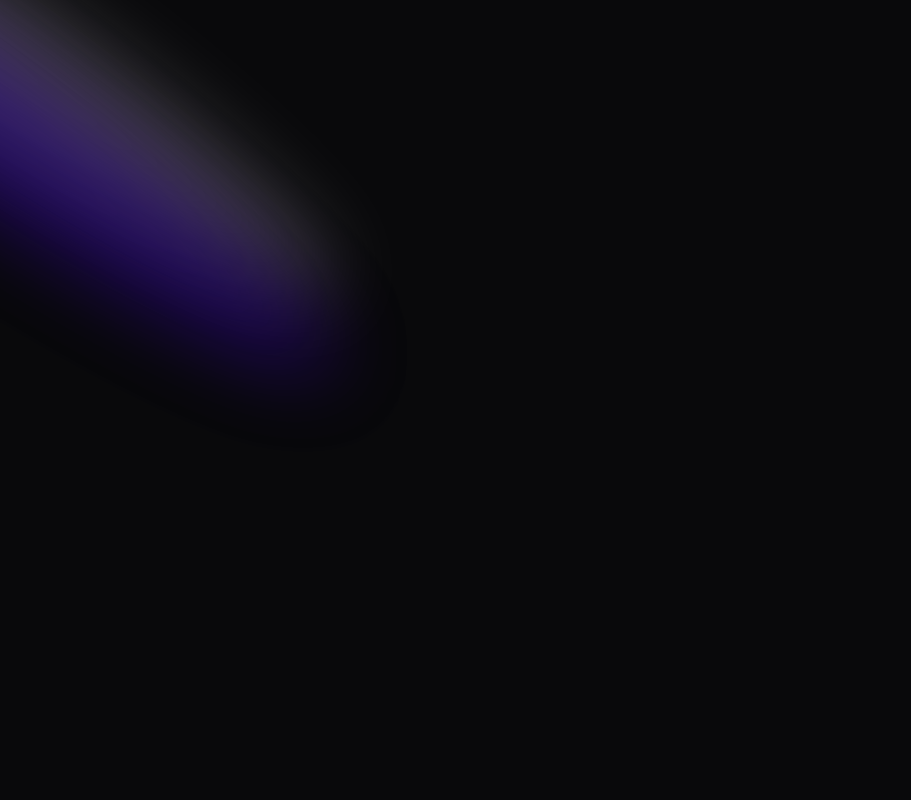
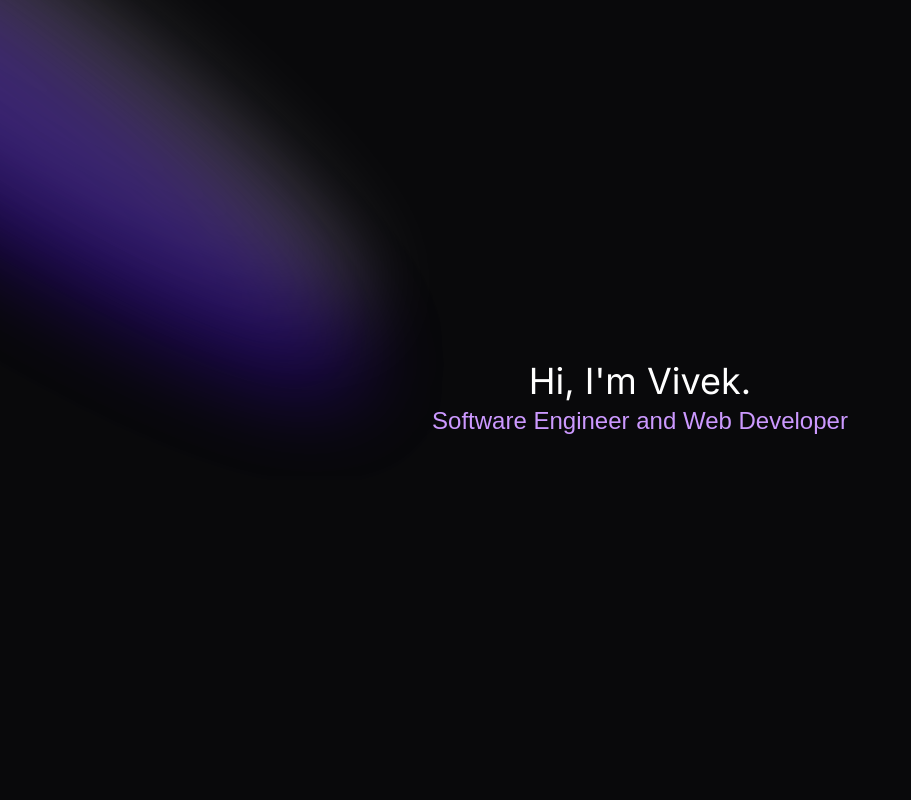
Before and after one commit to viv500/Portfolio, a Next.js app in the folder portfolio/: page / in a window 1280 px wide. Shown: the top 800 px of the page, without its empty margins (0-911 px from the left). Built offline with nearby package versions, Linux system fonts and the light colour scheme.

Commit message:
hero section and spotlight

```diff
--- /dev/null
+++ b/portfolio/components/Hero.css
@@ -0,0 +1,26 @@
+
+.secondaryText {
+    font-family: 'Poppins', sans-serif; /* Same font */
+    font-size: 1.5rem; /* Slightly smaller */
+    color: #cc99ff; /* Light purple color */
+    position: relative; /* Relative positioning */
+    opacity: 0; /* Start hidden */
+    transform: translateY(20px); /* Start off-screen */
+    transition: transform 0.5s ease-out, opacity 0.5s ease-out; /* Smooth transition */
+    white-space: nowrap; /* Prevent text from wrapping */
+}
+
+/* Floating effect */
+.heroContainer .secondaryText.show {
+    opacity: 1; /* Fade in */
+    transform: translateY(0); /* Move into view */
+}
+
+
+/* Media query for mobile devices */
+@media (max-width: 600px) {
+    .secondaryText {
+        font-size: 1.25rem; /* Adjust font size if needed */
+        white-space: normal; /* Allow wrapping on smaller screens if needed */
+    }
+}
--- a/portfolio/components/Hero.tsx
+++ b/portfolio/components/Hero.tsx
@@ -1,22 +1,49 @@
-import React from 'react'
-// aceternity's way of only installing the Spotlight component rather than the entire library
-import { Spotlight } from './ui/Spotlight'
+"use client"
+import React, { useState, useEffect } from 'react';
+import { Spotlight } from './ui/Spotlight';
+import './Hero.css'; // Import the CSS file for styling
 
 const Hero = () => {
+    const [text, setText] = useState('');
+    const fullText = "Hi, I'm Vivek.";
+    const [showText, setShowText] = useState(false);
+
+    useEffect(() => {
+        let index = 0;
+        const typingInterval = setInterval(() => {
+            setText(fullText.substring(0, index + 1));
+            index += 1;
+            if (index === fullText.length) {
+                clearInterval(typingInterval);
+                setShowText(true); // Trigger secondary text effect
+            }
+        }, 95); // typing speed 95ms
+
+        return () => clearInterval(typingInterval); // Cleanup
+    }, [fullText]);
+
     return (
-        <div className="pb-25 pt-25">
-            <div className="relative h-screen">
+        <div className="pb-25 pt-25 relative h-screen flex flex-col items-center justify-center text-center">
+            <div className="relative h-full w-full">
                 <Spotlight className="-top-20 -left-10 md:-left-32 h-screen" fill="white" />
                 <Spotlight className="-top-1 -left-10 md:-left-32 h-screen" fill="purple" />
                 <Spotlight className="top-15 -left-10 md:-left-32 h-screen" fill="blue" />
+
+
             </div>
 
-            <div className="h-screen w-full dark:bg-black-100 bg-white  dark:bg-grid-white/[0.3] bg-grid-black/[0.2] relative flex items-center justify-center">
-                {/* Radial gradient for the container to give a faded look */}
-                <div className="absolute pointer-events-none inset-0 flex items-center justify-center dark:bg-black-100 bg-white [mask-image:radial-gradient(ellipse_at_center,transparent_20%,black)]"></div>
+            <div className="heroContainer">
+                <div className="absolute inset-0 flex flex-col items-center justify-center">
+                    <div className="text-4xl text-white mb-0.5">
+                        {text}
+                    </div>
+                    <div className={`secondaryText ${showText ? 'show' : ''}`}>
+                        Software Engineer and Web Developer
+                    </div>
+                </div>
             </div>
         </div>
-    )
+    );
 }
 
-export default Hero
+export default Hero;
--- a/portfolio/components/ui/Spotlight.tsx
+++ b/portfolio/components/ui/Spotlight.tsx
@@ -10,7 +10,7 @@ export const Spotlight = ({ className, fill }: SpotlightProps) => {
   return (
     <svg
       className={cn(
-        "animate-spotlight pointer-events-none absolute z-[1]  h-[169%] w-[138%] lg:w-[84%] opacity-0",
+        "animate-spotlight pointer-events-none absolute z-[1] h-[200%] w-[150%] lg:w-[100%] opacity-0",
         className
       )}
       xmlns="http://www.w3.org/2000/svg"
@@ -22,7 +22,7 @@ export const Spotlight = ({ className, fill }: SpotlightProps) => {
           cx="1924.71"
           cy="273.501"
           rx="1924.71"
-          ry="273.501"
+          ry="373.501" /* Increased y-radius for a longer effect */
           transform="matrix(-0.822377 -0.568943 -0.568943 0.822377 3631.88 2291.09)"
           fill={fill || "white"}
           fillOpacity="0.21"
```
